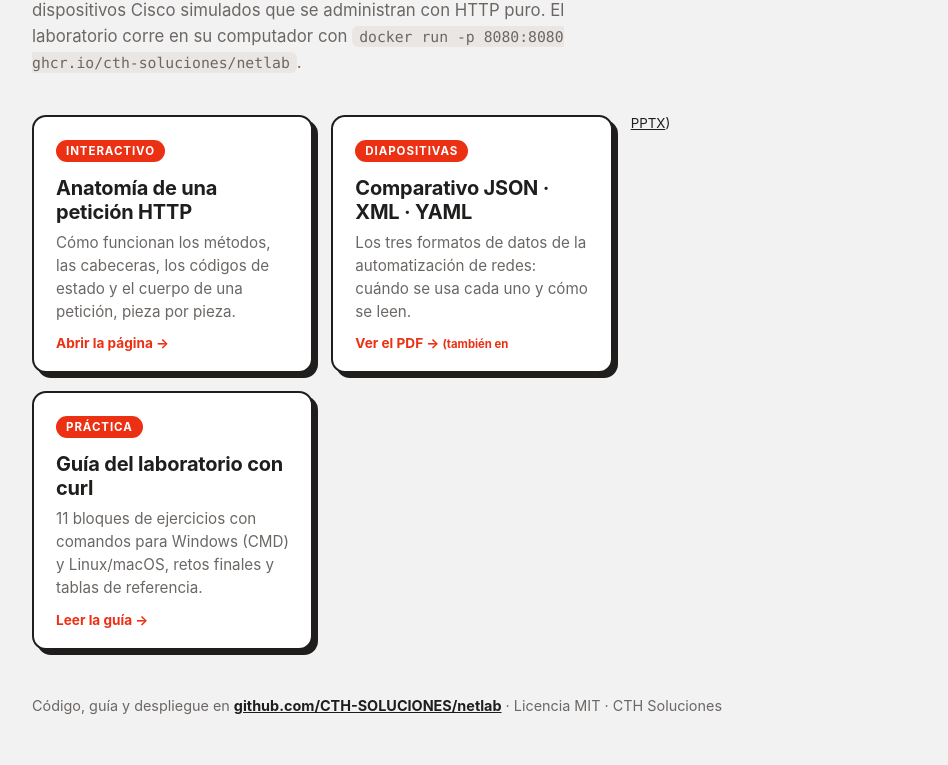
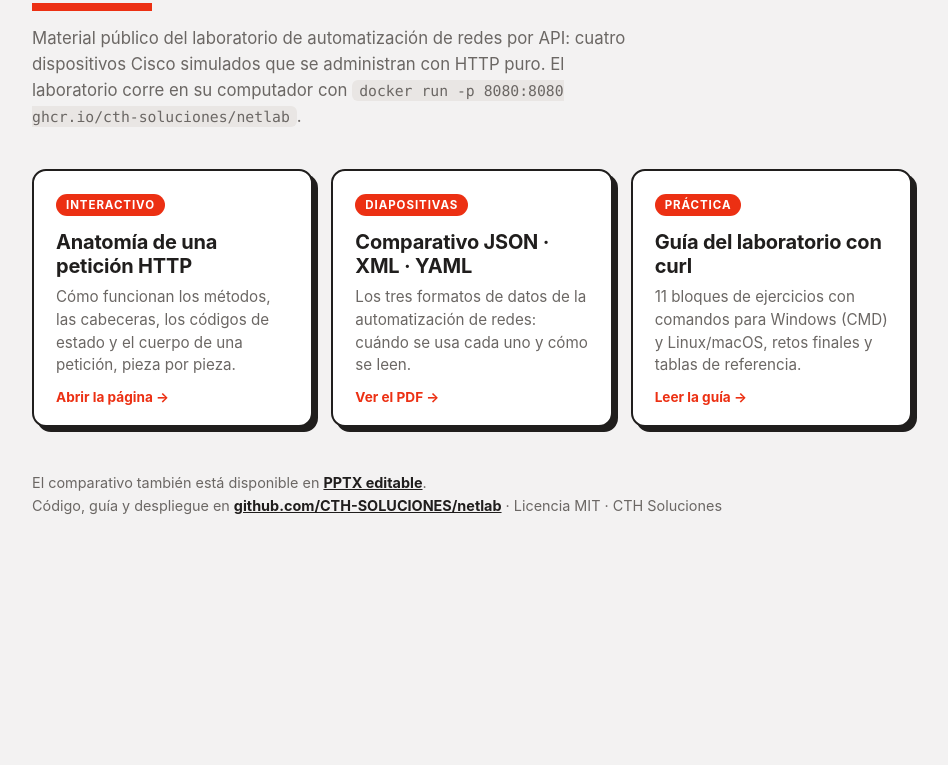
Before and after one commit to CTH-SOLUCIONES/netlab, a plain HTML site: page docs/index.html in a window 1280 px wide. Shown: the part 181-946 px from the top of the page, without its empty margins (168-1116 px from the left). After the commit the page ends 800 px from the top, so only its background shows below. Drawn offline with Linux system fonts and the light colour scheme.

Commit message:
Corrige el enlace PPTX anidado en la página índice
Co-Authored-By: Claude Fable 5 <noreply@anthropic.com>

```diff
--- a/docs/index.html
+++ b/docs/index.html
@@ -109,8 +109,7 @@
         <h2>Comparativo JSON · XML · YAML</h2>
         <p>Los tres formatos de datos de la automatización de redes: cuándo se
            usa cada uno y cómo se leen.</p>
-        <span class="extra">Ver el PDF → <small>(también en
-          <a href="formatos-datos-automatizacion-redes.pptx" style="color:inherit">PPTX</a>)</small></span>
+        <span class="extra">Ver el PDF →</span>
       </a>
 
       <a class="tarjeta" href="https://github.com/CTH-SOLUCIONES/netlab/blob/main/guia/GUIA-LAB-CURL.md">
@@ -123,6 +122,8 @@
     </nav>
 
     <footer>
+      El comparativo también está disponible en
+      <a href="formatos-datos-automatizacion-redes.pptx">PPTX editable</a>.<br>
       Código, guía y despliegue en
       <a href="https://github.com/CTH-SOLUCIONES/netlab">github.com/CTH-SOLUCIONES/netlab</a>
       · Licencia MIT · CTH Soluciones
```
